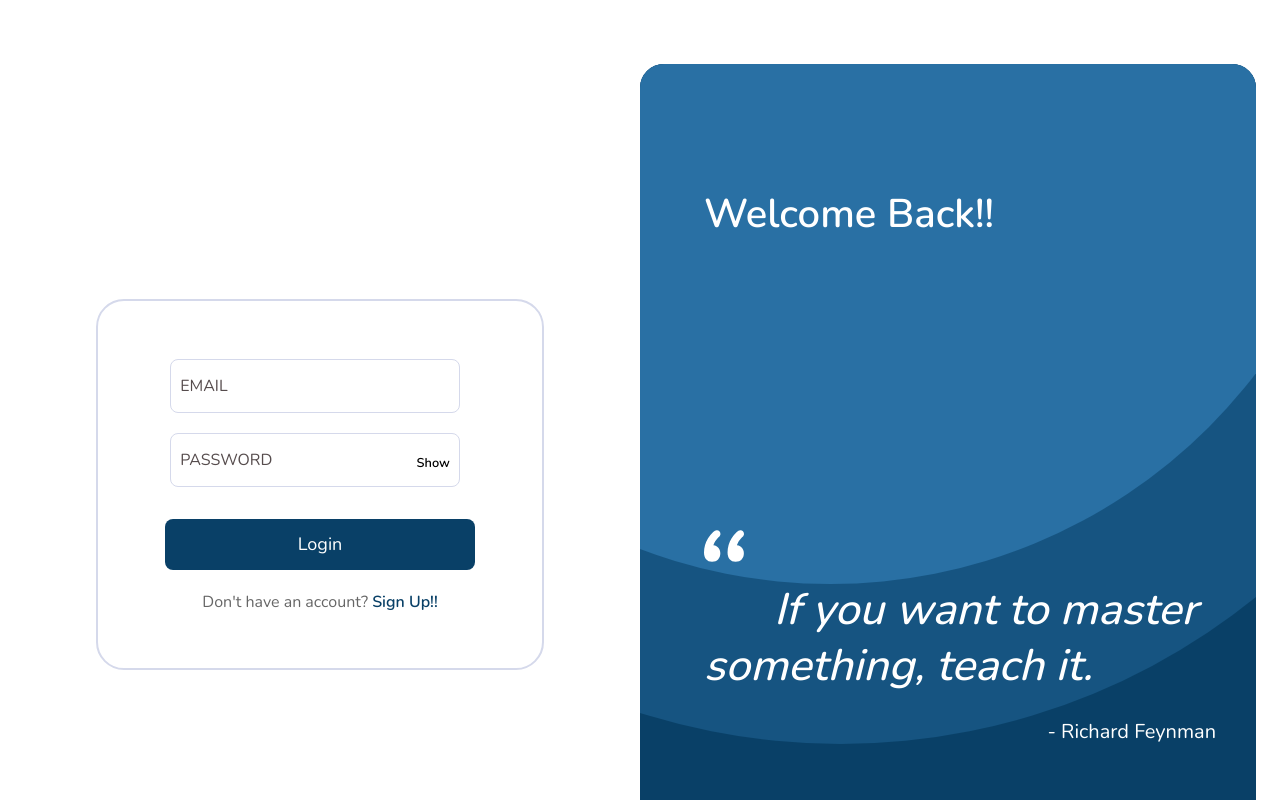
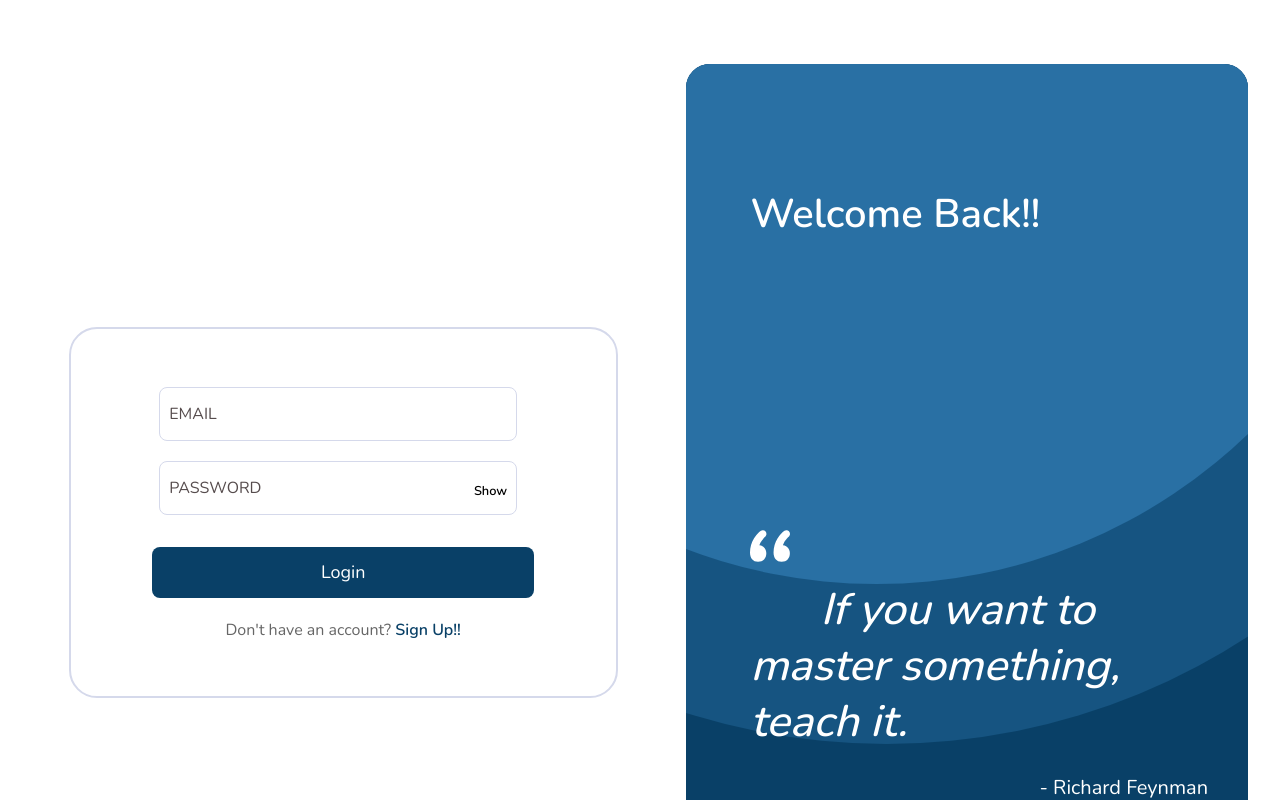
Before and after one commit to Garvit1809/teachnlearn, a React (Vite) app in the folder client/: page /signin in a window 1280 px wide. Shown: the top 800 px of the page. Built offline with nearby package versions, Linux system fonts and the light colour scheme.

Commit message:
resizing auth page boxes

```diff
--- a/client/src/components/authentication-comp/descriptionBox.tsx
+++ b/client/src/components/authentication-comp/descriptionBox.tsx
@@ -11,7 +11,8 @@ const Section = styled.div`
   background-color: #094067;
   border-radius: 24px;
   padding: 15vh 2.5rem 20vh 4rem;
-  width: 80%;
+  /* padding: 10vh 2.5rem 10vh 4rem; */
+  /* width: 80%; */
   position: relative;
   overflow: hidden;
   z-index: -3;
--- a/client/src/pages/authentication/newSignup.tsx
+++ b/client/src/pages/authentication/newSignup.tsx
@@ -20,11 +20,12 @@ const Section = styled.div`
   align-items: center;
   justify-content: center;
   font-family: "Nunito";
+  padding-right: 2rem;
 `;
 
 const LeftContainer = styled.div`
   /* border: 1px solid red; */
-  width: 50vw;
+  width: 55vw;
   min-height: 100vh;
   display: flex;
   align-items: center;
@@ -33,7 +34,7 @@ const LeftContainer = styled.div`
 const RightContainer = styled.div`
   /* border: 1px solid red; */
   padding: 5vw 0;
-  width: 50vw;
+  width: 45vw;
   min-height: 100vh;
   box-sizing: border-box;
   display: flex;
@@ -42,14 +43,14 @@ const RightContainer = styled.div`
 `;
 
 const FormContainer = styled.div`
-  /* border: 1px solid red; */
+  border: 1px solid red;
   box-sizing: border-box;
   display: flex;
   flex-direction: column;
   align-items: center;
   justify-content: center;
   padding: 58px 0;
-  width: 70%;
+  width: 80%;
 
   border: 2px solid #d5d9eb;
   border-radius: 28px;
--- a/client/src/pages/authentication/signin.tsx
+++ b/client/src/pages/authentication/signin.tsx
@@ -17,11 +17,12 @@ const Section = styled.div`
   align-items: center;
   justify-content: center;
   font-family: "Nunito";
+  padding-right: 2rem;
 `;
 
 const LeftContainer = styled.div`
   /* border: 1px solid red; */
-  width: 50vw;
+  width: 55vw;
   min-height: 100vh;
   display: flex;
   align-items: center;
@@ -30,7 +31,7 @@ const LeftContainer = styled.div`
 const RightContainer = styled.div`
   /* border: 1px solid red; */
   padding: 5vw 0;
-  width: 50vw;
+  width: 45vw;
   min-height: 100vh;
   box-sizing: border-box;
   display: flex;
@@ -46,7 +47,7 @@ const FormContainer = styled.div`
   align-items: center;
   justify-content: center;
   padding: 58px 0;
-  width: 70%;
+  width: 80%;
 
   border: 2px solid #d5d9eb;
   border-radius: 28px;
```
